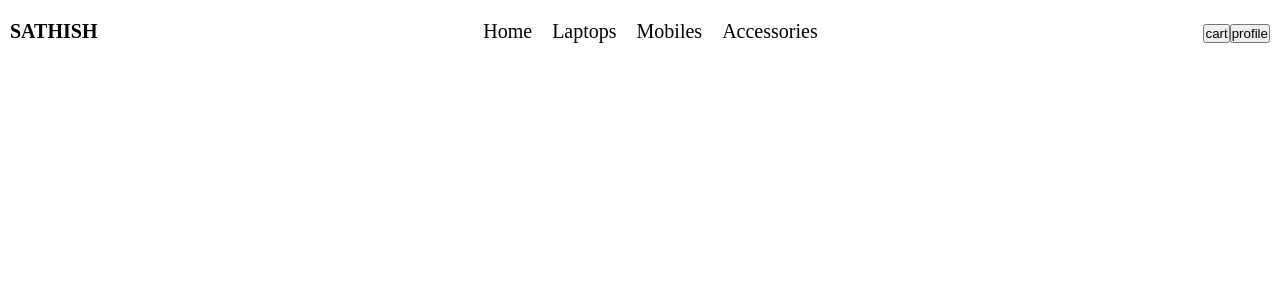
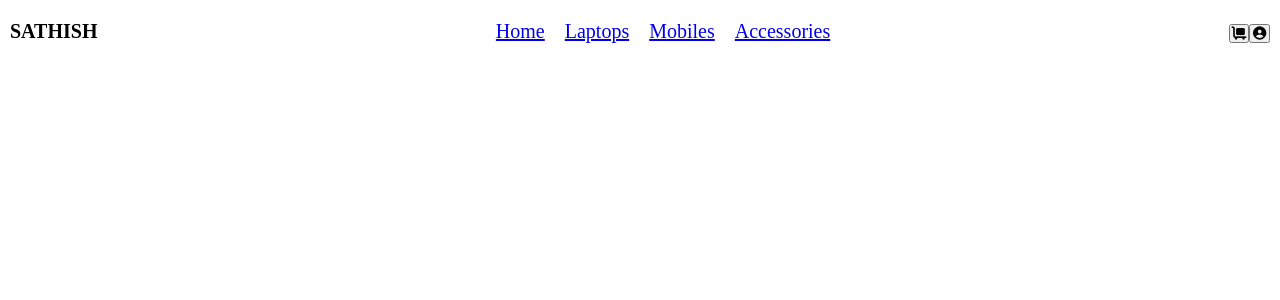
Before and after one commit to Sathish12kumar/Gateway-solutions, a React (Vite) app in the folder client/: page / in a window 1280 px wide. Shown: the top 300 px of the page. Built offline with nearby package versions, Linux system fonts and the light colour scheme.

Commit message:
navbar code

```diff
--- a/client/src/components/Navbar.jsx
+++ b/client/src/components/Navbar.jsx
@@ -9,12 +9,18 @@ const Navbar = () => {
       <div className="logo">sathish</div>
       <ul>
         {navs.map((nav, idx) => (
-          <li key={idx}>{nav.title}</li>
+          <li key={idx}>
+            <a href={nav.path}>{nav.title}</a>
+          </li>
         ))}
       </ul>
       <div className="btns">
-        <button>cart</button>
-        <button>profile</button>
+        <button>
+          <i className="fa-solid fa-cart-flatbed"></i>
+        </button>
+        <button>
+          <i className="fa-solid fa-circle-user"></i>
+        </button>
       </div>
     </nav>
   );
```
